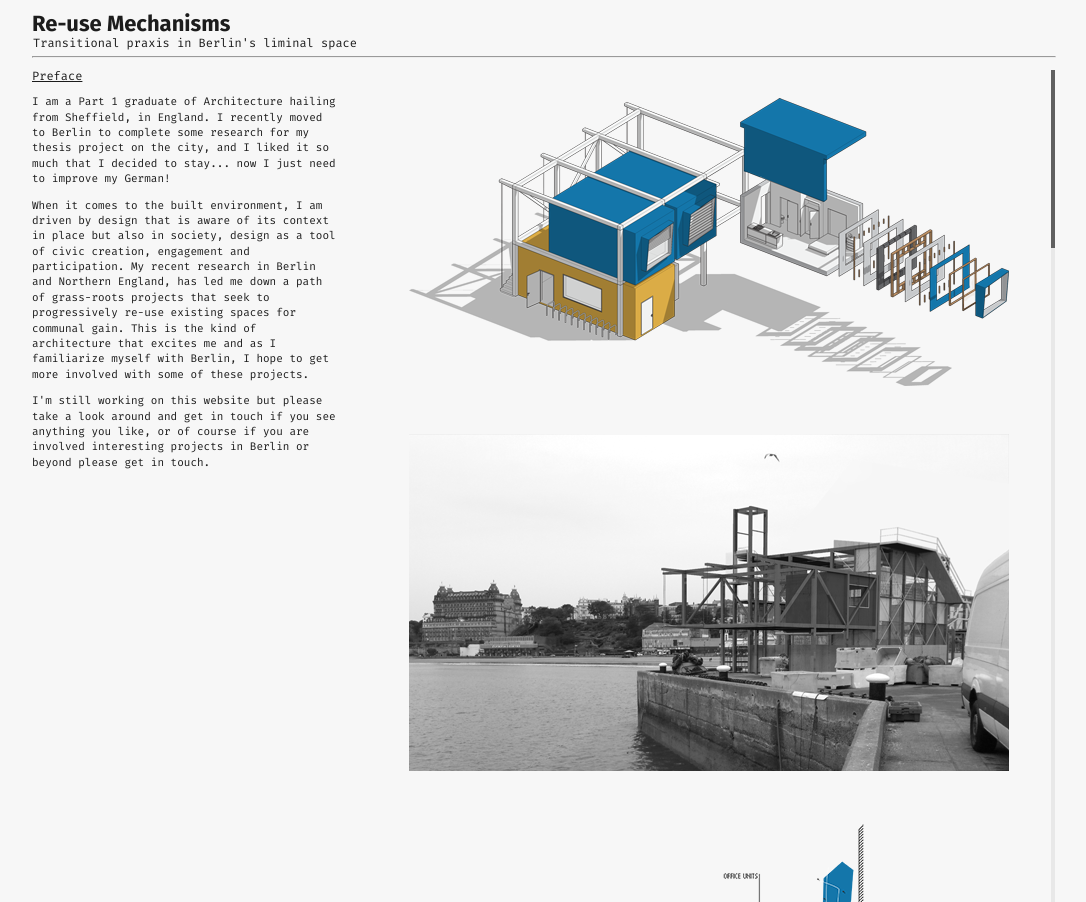
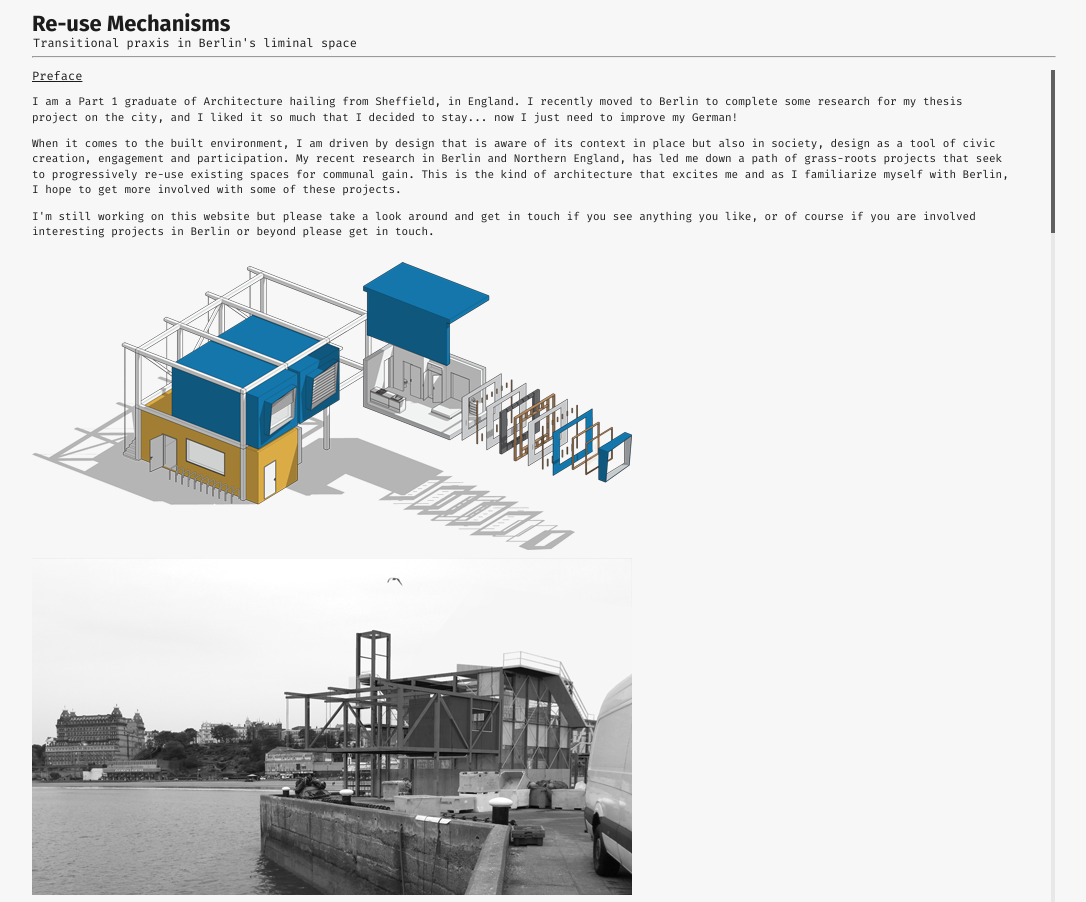
Before and after one commit to elliottcandrew/my-site, a Jekyll site: the page built from re-use-mechanisms/index.html, in a window 1280 px wide. Shown: the whole page, without its empty margins (96-1182 px from the left). Built offline with Jekyll 4.4.1, drawn with Linux system fonts in a browser that asks for light colours; Markdown is read by kramdown in place of the engine named in the settings.

Commit message:
trying to workout flex within jspPane

```diff
--- a/_includes/layout-rum.html
+++ b/_includes/layout-rum.html
@@ -1 +1 @@
-<section><div class="container2"><div class="col-fixed"><div class="content"><!-- FIXED TEXT-->{%include module-ppage-text.html%}</div></div><div class="col1"><div class="content"><!-- IMAGES-->{%include module-ppage-imgs.html%}</div></div></div></section>
+<section><div class="container2"><div class="col2"><div class="content"><!-- FIXED TEXT-->{%include module-ppage-text.html%}</div></div><div class="col2"><div class="content"><!-- IMAGES-->{%include module-ppage-imgs.html%}</div></div></div></section>
--- a/_pugfiles/layout-rum.pug
+++ b/_pugfiles/layout-rum.pug
@@ -1,13 +1,13 @@
 section
 	.container2
-		.col-fixed
+		.col2
 			.content
 
 				// FIXED TEXT
 
 				| {%include module-ppage-text.html%}
 
-		.col1
+		.col2
 			.content
 
 				// IMAGES
--- a/assets/css/main.css
+++ b/assets/css/main.css
@@ -562,6 +562,14 @@
   .ppage-wrap {
     width: 90vw; } }
 
+@media (max-width: 640px) {
+  .ppage-sections,
+  .container {
+    display: block; }
+  .ppage-sections.col1 {
+    max-width: 100%;
+    margin-right: 0; } }
+
 .container2 {
   display: -webkit-box;
   display: -ms-flexbox;
@@ -572,58 +580,11 @@
   will-change: overflow;
   height: calc(100vh - 56px); }
 
-ppage-sections.col1 {
+.col2 {
   position: relative;
   -webkit-box-flex: 1;
       -ms-flex: 1;
           flex: 1;
-  margin-right: 0;
+  margin-right: 17px;
   overflow-y: auto;
-  overflow-x: hidden;
-  background: pink; }
-
-@media (max-width: 640px) {
-  .ppage-sections,
-  .container {
-    display: block; }
-  ppage-sections.col1 {
-    max-width: 100%;
-    margin-right: 0; } }
-
-.col-fixed {
-  position: relative;
-  width: calc(33.3% - 20px);
-  -webkit-box-flex: 0;
-      -ms-flex: none;
-          flex: none;
-  margin-right: 17px;
-  overflow: hidden; }
-
-@media (max-width: 640px) {
-  .ppage-sections,
-  .container {
-    display: block; }
-  .col1 {
-    max-width: 100%;
-    margin-right: 0; } }
-
-.ppage-sections .col1 .content {
-  margin-left: auto;
-  margin-right: auto;
-  display: -webkit-box;
-  display: -ms-flexbox;
-  display: flex;
-  -webkit-box-align: center;
-      -ms-flex-align: center;
-          align-items: center;
-  -webkit-box-orient: vertical;
-  -webkit-box-direction: normal;
-      -ms-flex-direction: column;
-          flex-direction: column; }
-
-.ppage-sections img {
-  width: 100%;
-  max-width: 600px;
-  margin-bottom: 48px; }
-  .ppage-sections img:first-of-type {
-    margin-top: 28px; }
+  overflow-x: hidden; }
```
Also changed, not shown: assets/css/3-layouts/rum.sass (+46 -58 lines), assets/js/scripts.js (+25 -0 lines), assets/js/scripts.min.js.
